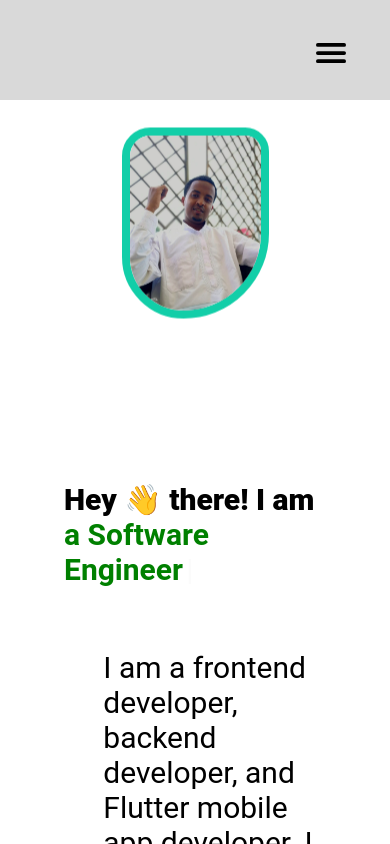
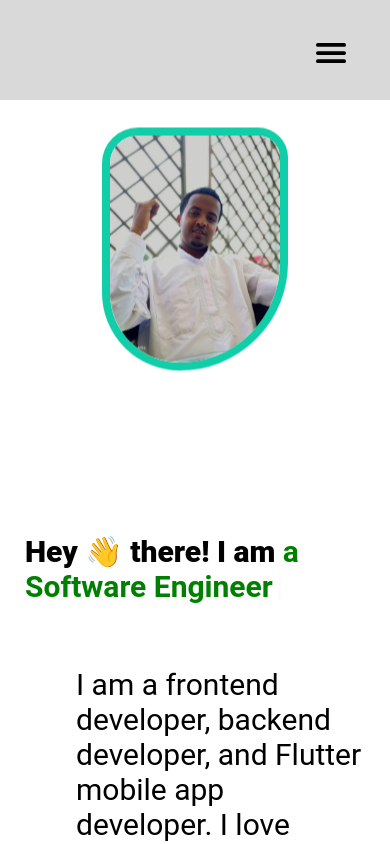
Before and after one commit to Fuadseid/portfolio-react, a React (Create React App) app: page / in a window 390 px wide. Built offline with nearby package versions, Linux system fonts and the light colour scheme.

Commit message:
add responsive

```diff
--- a/src/component/Hero/Hero.module.css
+++ b/src/component/Hero/Hero.module.css
@@ -7,8 +7,8 @@
     justify-content: space-between;
     padding: 25px;
     z-index: 1;
-    margin-left: 10%;
-    margin-right: 10%;
+    margin-left: 0%;
+    margin-right: 0%;
     gap: 91px;
 }
 .mainlight{
```
